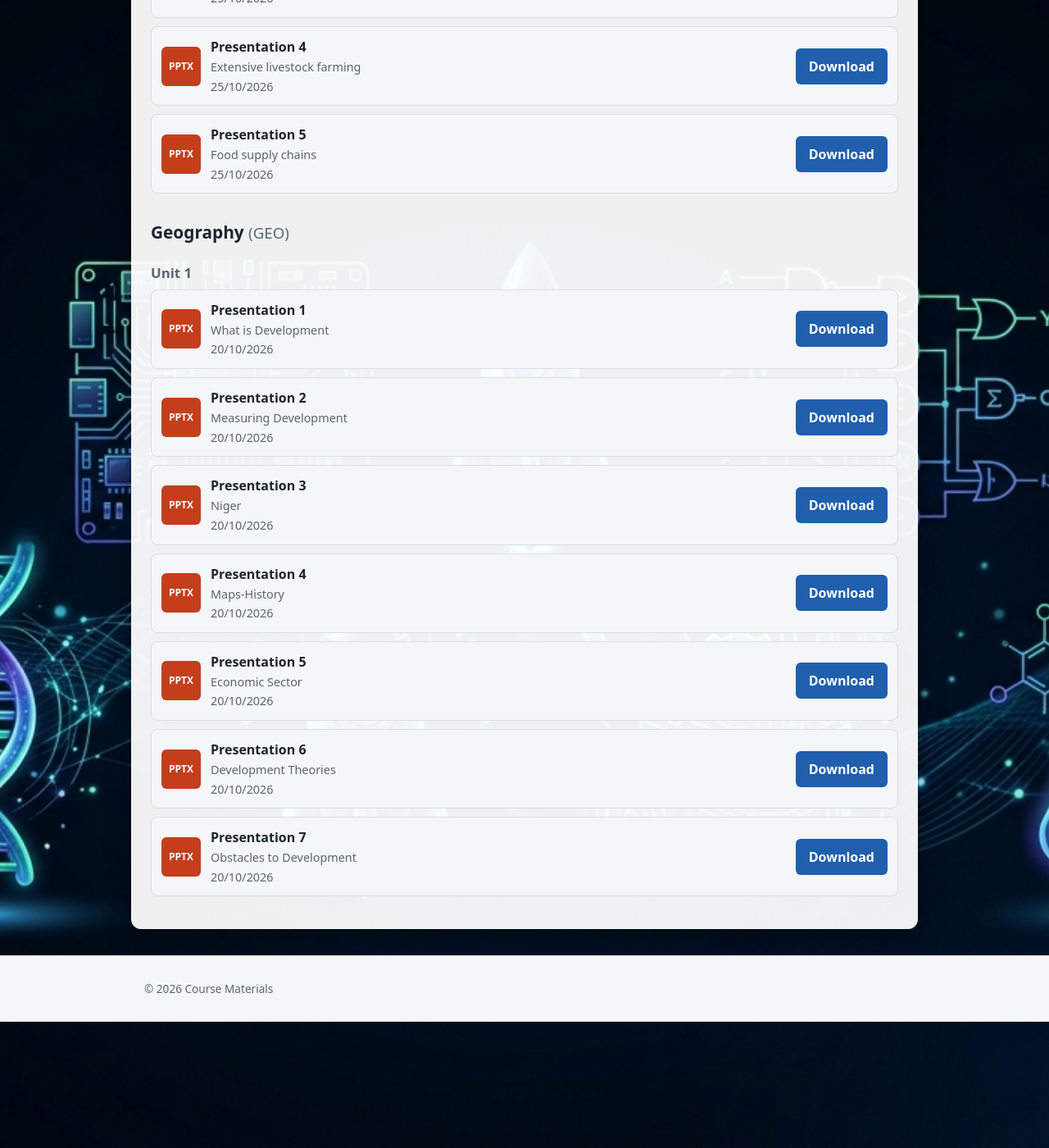
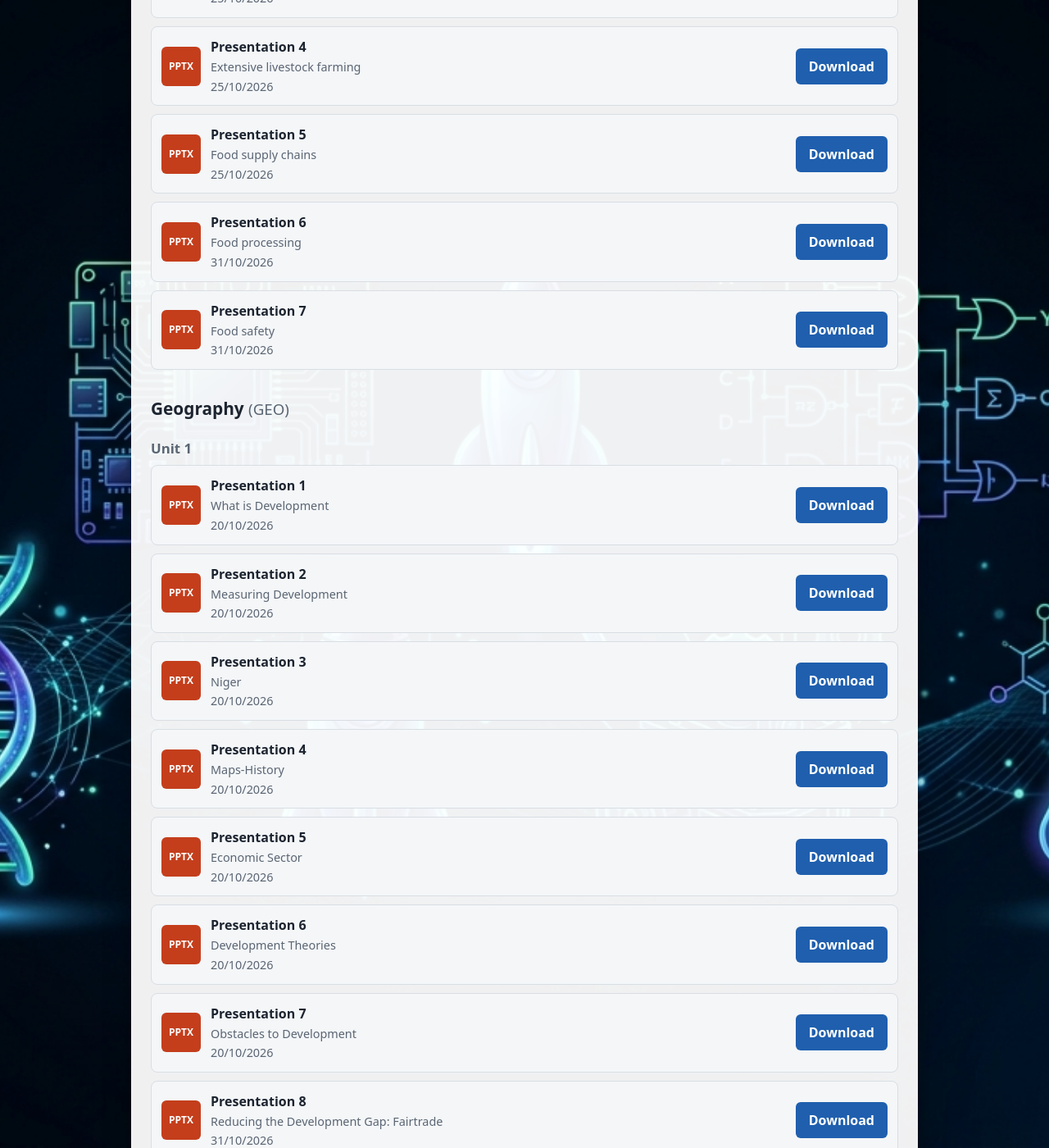
Before and after one commit to kalzei/seeh, a Jekyll site: the page built from en/s6.md, in a window 1280 px wide and 1400 px high, scrolled down 561 px. Shown: the whole window at 82% size. Built offline with Jekyll 4.4.1, drawn with Linux system fonts in a browser that asks for light colours.

Commit message:
Add new presentations for S3, S4, S5, S6 GEO, S6 STS and S7
Co-Authored-By: Claude Opus 5.5 <noreply@anthropic.com>

```diff
--- a/_data/materials.yml
+++ b/_data/materials.yml
@@ -134,6 +134,16 @@
   type: pptx
   date: 2026-10-21
 
+- id: s3-isc-8
+  class: s3
+  subject: isc
+  unit: 1
+  title: { el: "Παρουσίαση 8", en: "" }
+  description: { el: "Ενέργεια – διαγράμματα", en: "" }
+  file: materials/s3/isc/7.Ενέργεια_diagramms.pptx
+  type: pptx
+  date: 2026-10-31
+
 - id: s4-bio-0
   class: s4
   subject: bio
@@ -164,6 +174,26 @@
   type: pptx
   date: 2026-10-19
 
+- id: s4-bio-3
+  class: s4
+  subject: bio
+  unit: 2
+  title: { el: "Παρουσίαση 3", en: "" }
+  description: { el: "Από τα άτομα στον οργανισμό.", en: "" }
+  file: materials/s4/bio/3.EL_Bio_Unit2_L1_LevelsOfOrganization.pptx
+  type: pptx
+  date: 2026-10-31
+
+- id: s4-bio-4
+  class: s4
+  subject: bio
+  unit: 2
+  title: { el: "Παρουσίαση 4", en: "" }
+  description: { el: "Τα μόρια της ζωής (μέρος 1).", en: "" }
+  file: materials/s4/bio/4.EL_Bio_Unit2_L2_MoleculesOfLife_P1.pptx
+  type: pptx
+  date: 2026-10-31
+
 - id: s5-geo-0
   class: s5
   subject: geo
@@ -193,6 +223,26 @@
   file: materials/s5/geo/2.EN_S5Geo_FeedingTheWorld_L4_FarmingSystems_Sustainability.pptx
   type: pptx
   date: 2026-10-20
+
+- id: s5-geo-3
+  class: s5
+  subject: geo
+  unit: 1
+  title: { el: "", en: "Presentation 3" }
+  description: { el: "", en: "Food Inequality" }
+  file: materials/s5/geo/3.EN_S5Geo_FeedingTheWorld_L3_FoodInequality.pptx
+  type: pptx
+  date: 2026-10-31
+
+- id: s5-geo-4
+  class: s5
+  subject: geo
+  unit: 1
+  title: { el: "", en: "Presentation 4" }
+  description: { el: "", en: "Food Waste and the Quality vs Quantity Debate" }
+  file: materials/s5/geo/4.EN_S5Geo_FeedingTheWorld_L5_FoodWaste_QualityVsQuantity.pptx
+  type: pptx
+  date: 2026-10-31
 
 - id: s6-geo-1
   class: s6
@@ -264,6 +314,16 @@
   type: pptx
   date: 2026-10-20
 
+- id: s6-geo-8
+  class: s6
+  subject: geo
+  unit: 1
+  title: { el: "", en: "Presentation 8" }
+  description: { el: "", en: "Reducing the Development Gap: Fairtrade" }
+  file: materials/s6/geo/8.EN_Geo_Development_L8_Solutions.pptx
+  type: pptx
+  date: 2026-10-31
+
 - id: s6-sts-1
   class: s6
   subject: sts
@@ -314,6 +374,26 @@
   type: pptx
   date: 2026-10-21
 
+- id: s6-sts-6
+  class: s6
+  subject: sts
+  unit: 1
+  title: { el: "Παρουσίαση 6", en: "" }
+  description: { el: "Επεξεργασία τροφίμων", en: "" }
+  file: materials/s6/sts/6.EL_Topic1_P6_FoodProcessing.pptx
+  type: pptx
+  date: 2026-10-31
+
+- id: s6-sts-7
+  class: s6
+  subject: sts
+  unit: 1
+  title: { el: "Παρουσίαση 7", en: "" }
+  description: { el: "Ασφάλεια τροφίμων", en: "" }
+  file: materials/s6/sts/7.EL_Topic1_P7_FoodSafety.pptx
+  type: pptx
+  date: 2026-10-31
+
 - id: s6-sts-1-en
   class: s6
   subject: sts
@@ -363,6 +443,26 @@
   file: materials/s6/sts/5.EN_Topic1_P5_FoodSupplyChains.pptx
   type: pptx
   date: 2026-10-25
+
+- id: s6-sts-6-en
+  class: s6
+  subject: sts
+  unit: 1
+  title: { el: "", en: "Presentation 6" }
+  description: { el: "", en: "Food processing" }
+  file: materials/s6/sts/6.EN_Topic1_P6_FoodProcessing.pptx
+  type: pptx
+  date: 2026-10-31
+
+- id: s6-sts-7-en
+  class: s6
+  subject: sts
+  unit: 1
+  title: { el: "", en: "Presentation 7" }
+  description: { el: "", en: "Food safety" }
+  file: materials/s6/sts/7.EN_Topic1_P7_FoodSafety.pptx
+  type: pptx
+  date: 2026-10-31
 
 - id: s7-sts-0
   class: s7
@@ -423,3 +523,23 @@
   file: materials/s7/sts/5.EN_ClimateChange_P5_SeaLevelAndAcidification.pptx
   type: pptx
   date: 2026-10-21
+
+- id: s7-sts-6
+  class: s7
+  subject: sts
+  unit: 1
+  title: { el: "", en: "Presentation 6" }
+  description: { el: "", en: "Surface Temperature and Consilience" }
+  file: materials/s7/sts/6.EN_ClimateChange_P6_TemperatureAndConsilience.pptx
+  type: pptx
+  date: 2026-10-31
+
+- id: s7-sts-7
+  class: s7
+  subject: sts
+  unit: 1
+  title: { el: "", en: "Presentation 7" }
+  description: { el: "", en: "Atmospheric CO₂" }
+  file: materials/s7/sts/7.EN_ClimateChange_P7_AtmosphericCO2.pptx
+  type: pptx
+  date: 2026-10-31
```
Also changed, not shown: 12 other files.
